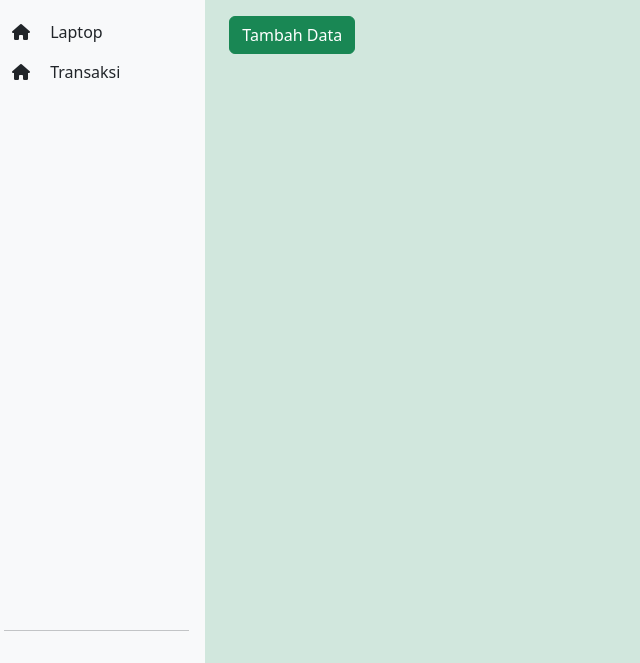
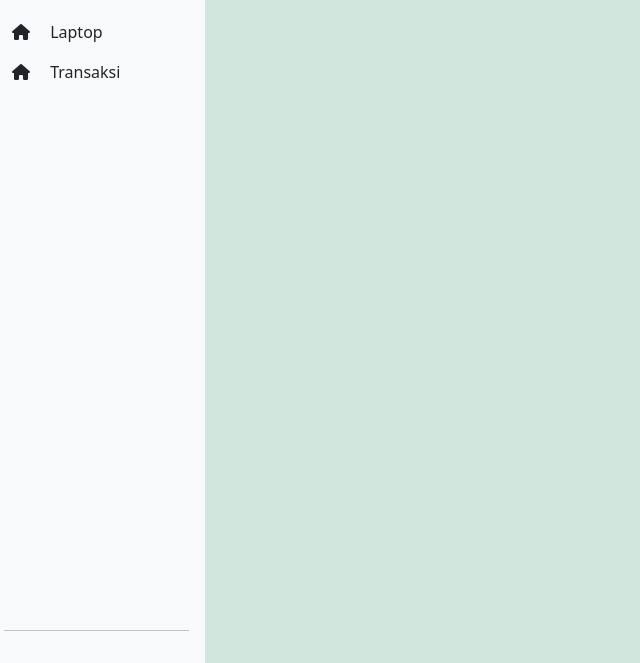
Before and after one commit to hasbihz24/Lapshop, a CodeIgniter 4 app: template app/Views/transaksiView.php in a window 1280 px wide. Shown: the part 195-858 px from the top of the page, without its empty margins (0-640 px from the left). Run offline with PHP 8.4 and a stand-in for CodeIgniter, Linux system fonts and the light colour scheme; the template is opened without the code that fills it, so the values that code supplies are empty; some libraries are stand-ins or nearby versions.

Commit message:
BERESSSSSSSSS

```diff
--- a/app/Views/transaksiView.php
+++ b/app/Views/transaksiView.php
@@ -103,7 +103,6 @@
                             </tbody>
                         </table>
                     </table>
-                    <a href="" class="btn btn-success">Tambah Data</a>
                 </div>
             </div>
         </div>
```
